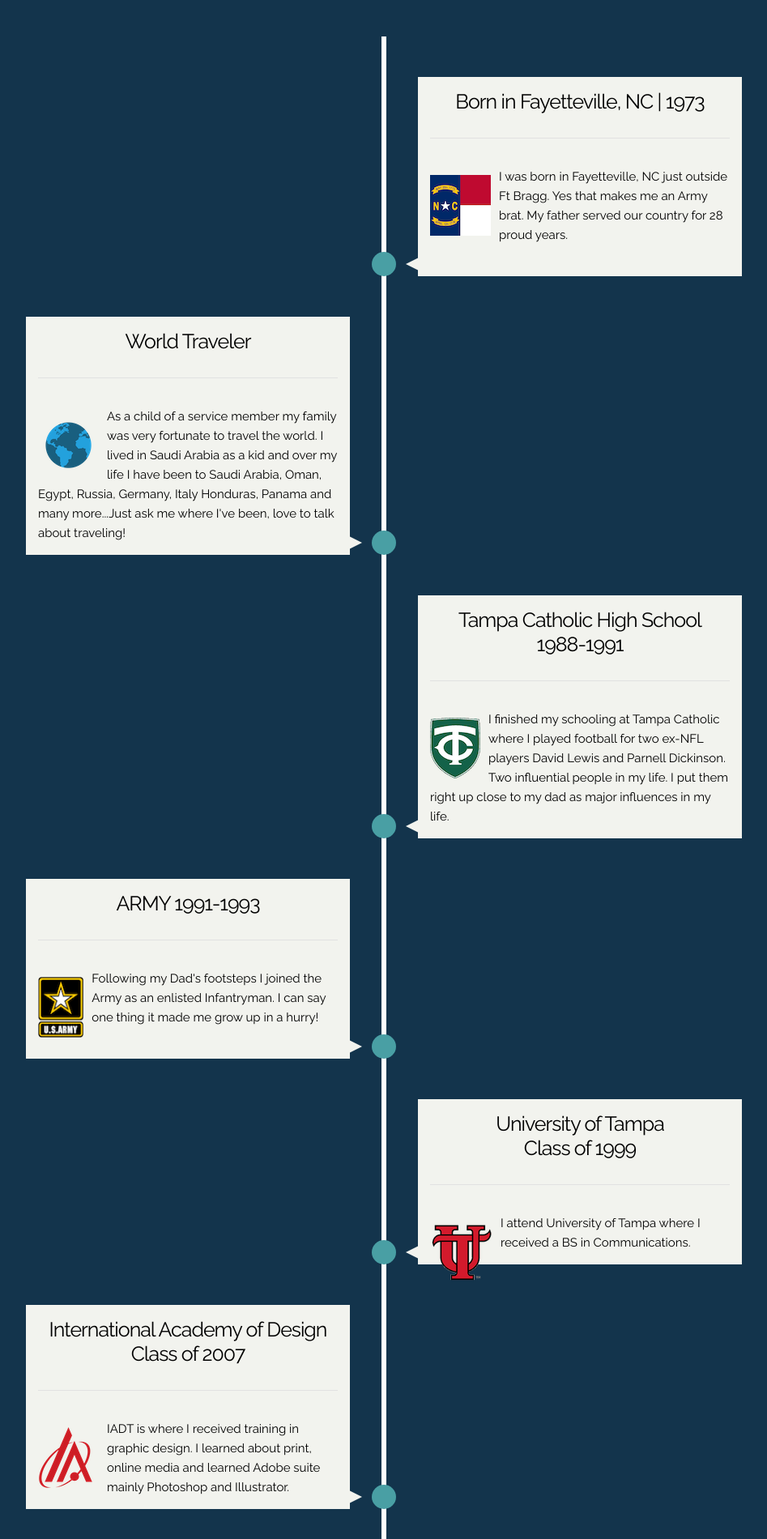
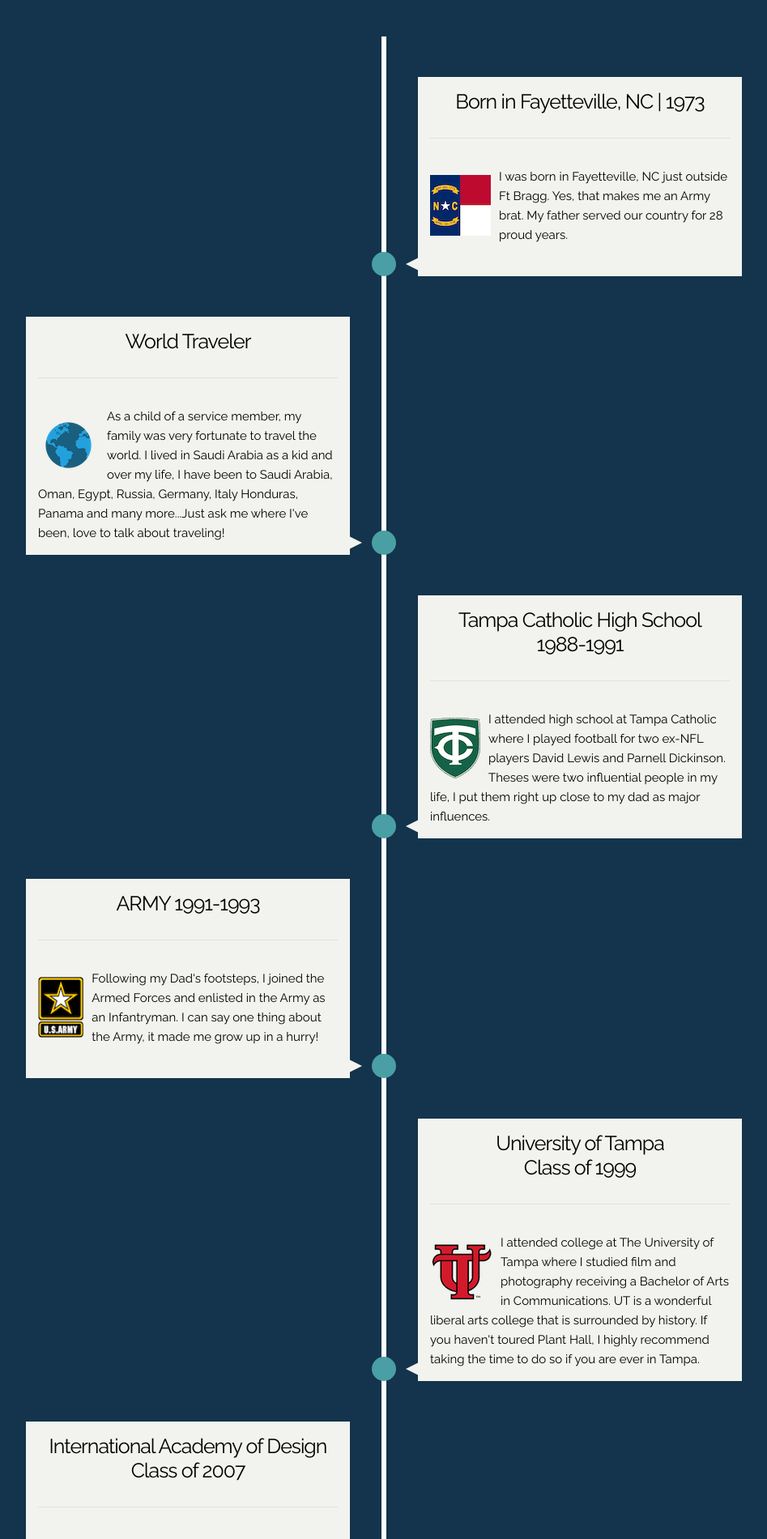
Before and after one commit to WebbWear/Portfolio20, a plain HTML site: page index.html in a window 1280 px wide. Shown: the part 900-2800 px from the top of the page at 81% size, without its empty margins (166-1113 px from the left). Drawn offline with nearby package versions, Linux system fonts and the light colour scheme.

Commit message:
Changed text on timeline

```diff
--- a/index.html
+++ b/index.html
@@ -97,7 +97,7 @@
                 class="img-timeline"
               />
               <p>
-                I was born in Fayetteville, NC just outside Ft Bragg. Yes that makes me an Army brat. My father served our country for 28 proud years.
+                I was born in Fayetteville, NC just outside Ft Bragg. Yes, that makes me an Army brat. My father served our country for 28 proud years.
               </p>
               <br />
             </div>
@@ -112,7 +112,7 @@
                 class="img-timeline"
               />
               <p>
-                As a child of a service member my family was very fortunate to travel the world. I lived in Saudi Arabia as a kid and over my life I have been to Saudi Arabia, Oman, Egypt, Russia, Germany, Italy Honduras, Panama and many more...Just ask me where I've been, love to talk about traveling!
+                As a child of a service member, my family was very fortunate to travel the world. I lived in Saudi Arabia as a kid and over my life, I have been to Saudi Arabia, Oman, Egypt, Russia, Germany, Italy Honduras, Panama and many more...Just ask me where I've been, love to talk about traveling!
               </p>
             </div>
           </li>
@@ -129,7 +129,7 @@
                 class="img-timeline"
               />
               <p>
-                I finished my schooling at Tampa Catholic where I played football for two ex-NFL players David Lewis and Parnell Dickinson. Two influential people in my life. I put them right up close to my dad as major influences in my life.
+                I attended high school at Tampa Catholic where I played football for two ex-NFL players David Lewis and Parnell Dickinson. Theses were two influential people in my life, I put them right up close to my dad as major influences.
               </p>
             </div>
           </li>
@@ -143,7 +143,7 @@
                 class="img-timeline"
               />
               <p>
-                Following my Dad's footsteps I joined the Army as an enlisted Infantryman. I can say one thing it made me grow up in a hurry!
+                Following my Dad's footsteps, I joined the Armed Forces and enlisted in the Army as an Infantryman. I can say one thing about the Army, it made me grow up in a hurry!
               </p>
               <br />
             </div>
@@ -161,7 +161,7 @@
                 class="img-timeline"
               />
               <p>
-                I attend University of Tampa where I received a BS in Communications.
+                I attended college at The University of Tampa where I studied film and photography receiving a Bachelor of Arts in Communications. UT is a wonderful liberal arts college that is surrounded by history. If you haven't toured Plant Hall, I highly recommend taking the time to do so if you are ever in Tampa.
               </p>
             </div>
           </li>
@@ -178,7 +178,7 @@
                 class="img-timeline"
               />
               <p>
-                IADT is where I received training in graphic design. I learned about print, online media and learned Adobe suite mainly Photoshop and Illustrator.
+                IADT is where I received an Associate of Arts in graphic design. I learned about print, online media and learned Adobe Suite, mainly Photoshop and Illustrator. This education gave me the ability to make items visually pleasing to the eye.
               </p>
             </div>
           </li>
@@ -195,7 +195,7 @@
                 class="img-timeline"
               />
               <p>
-                I owned a small t-shirt company where I printed digital to garment. I ran a couple of artists store. They would take the orders and I would print them within 24hrs.
+                I owned a small t-shirt company where I printed Digital to Garment. I ran stores for artists that had designs that they would sell and I would print those designs on t-shirts for them.
               </p>
             </div>
           </li>
@@ -212,7 +212,7 @@
                 class="img-timeline"
               />
               <p>
-                I have run PCL a small limo company for a number of years.
+                I have run PCL a small limo company for a number of years. I schedule pickups/drop-offs, drivers, and payments. This business has allowed me the flexibility to pursue my dream of becoming a developer.
               </p>
             </div>
           </li>
@@ -229,7 +229,7 @@
                 class="img-timeline"
               />
               <p>
-                Looking for a change in my life I decided to attend SDG Bootcamp where I learned to become a full stack Web Developer.
+                Looking for a change in my life I decided to attend SDG Bootcamp where I learned to become a full-stack Web Developer. This training, along with my previous design training, has positioned me as a rare commodity in the industry... some have called me a unicorn.
               </p>
             </div>
           </li>
```
